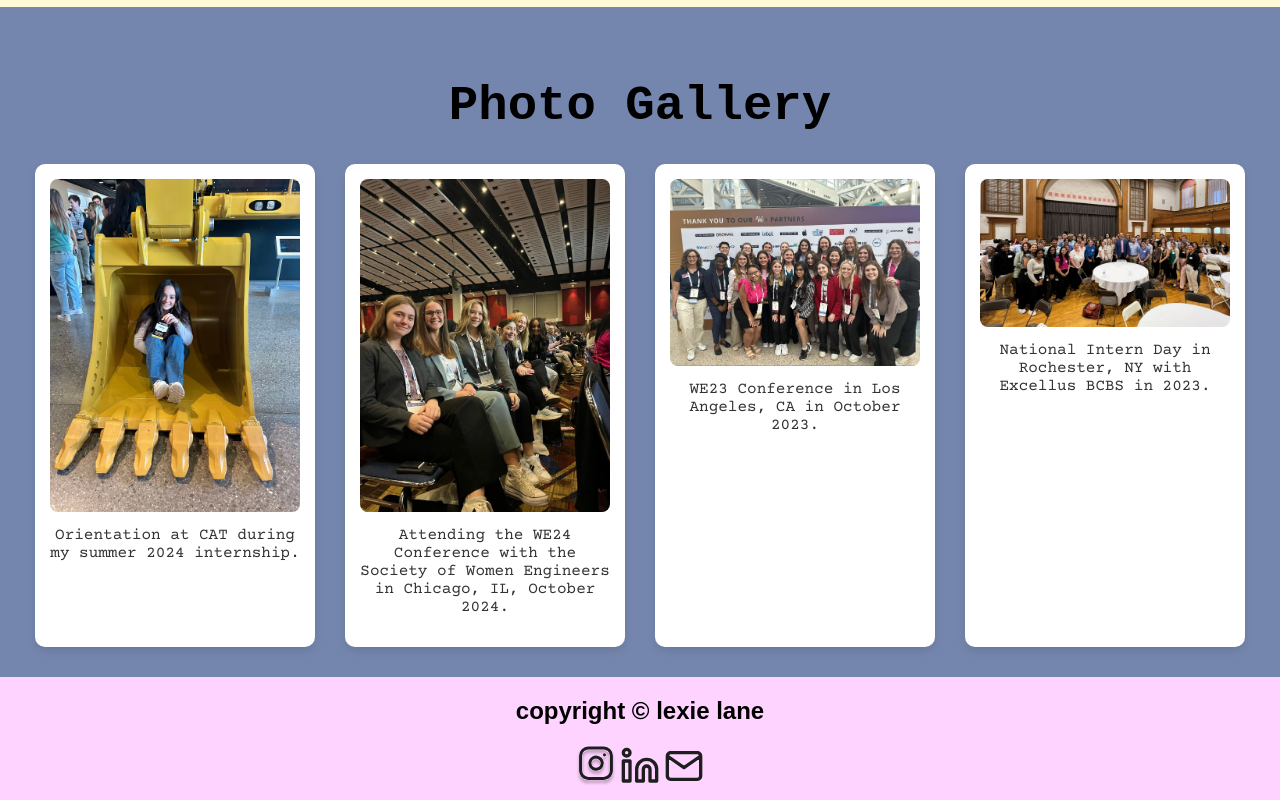
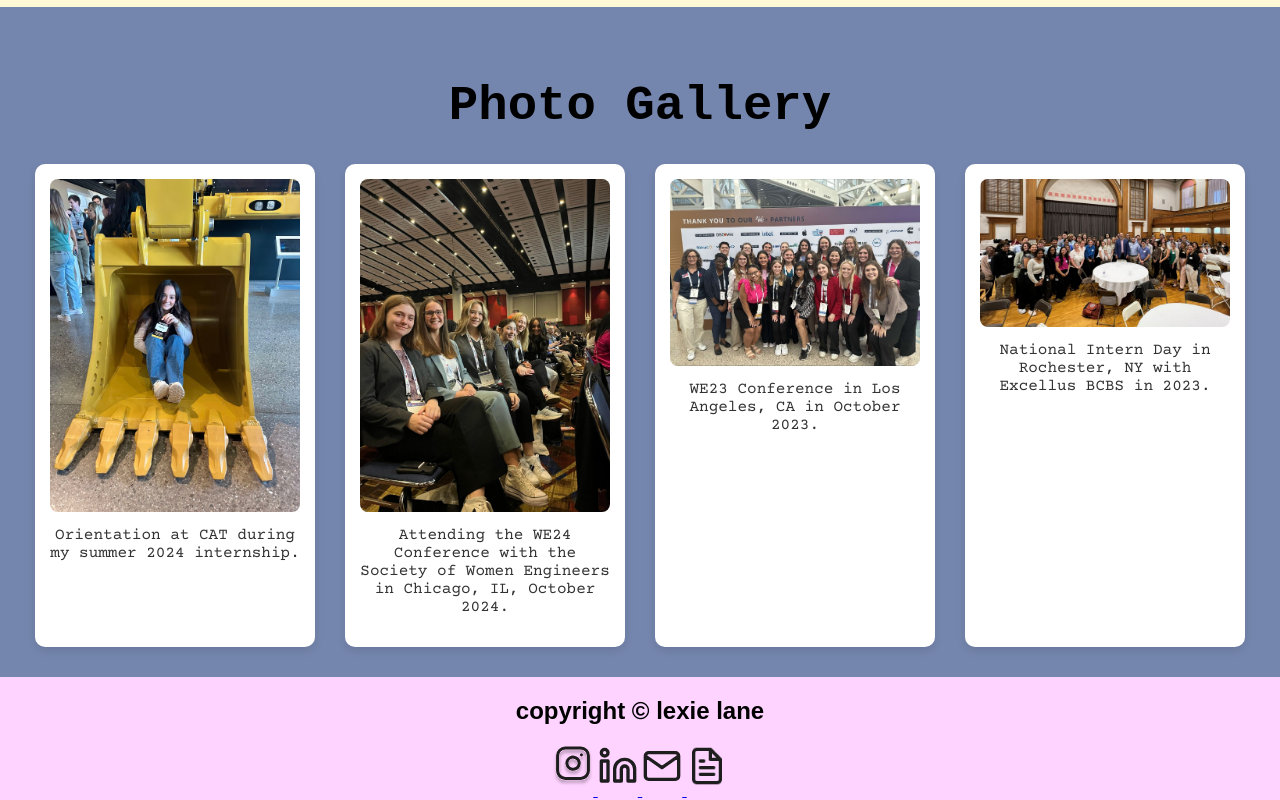
Before and after one commit to lanea17/lexielane.info, a plain HTML site: page index.html in a window 1280 px wide. Shown: the part 4589-5389 px from the top of the page. Drawn offline with nearby package versions, Linux system fonts and the light colour scheme; a web font is replaced by a local one.

Commit message:
fixed bug in icons at footer

```diff
--- a/index.html
+++ b/index.html
@@ -185,9 +185,18 @@
         <footer>
             <h2>copyright © lexie lane</h2>
             <div class="icons">
-                <img src="images/Instagram.svg" alt="GitHub">
-                <img src="images/Linkedin.svg" alt="LinkedIn">
-                <img src="images/Mail.svg" alt="Email">
+                <a href="https://www.instagram.com/lexxielane/" target="_blank">
+                    <img src="images/Instagram.svg" alt="GitHub" class="icon">
+                </a>
+                <a href="https://www.linkedin.com/in/alexisklane" target="_blank">
+                    <img src="images/Linkedin.svg" alt="LinkedIn" class="icon">
+                </a>
+                <a href="mailto:lanea17@udayton.edu">
+                    <img src="images/Mail.svg" alt="Email" class="icon">
+                </a>
+                <a href="https://drive.google.com/file/d/1ZfIPVsMnWOmJrxZ0qz4Mahm9aoqYsf7-/view?usp=sharing">
+                    <img src="images/File text.png" alt="Resume" class="icon">
+                </a>
             </div>
         </footer>
     </div>
```
